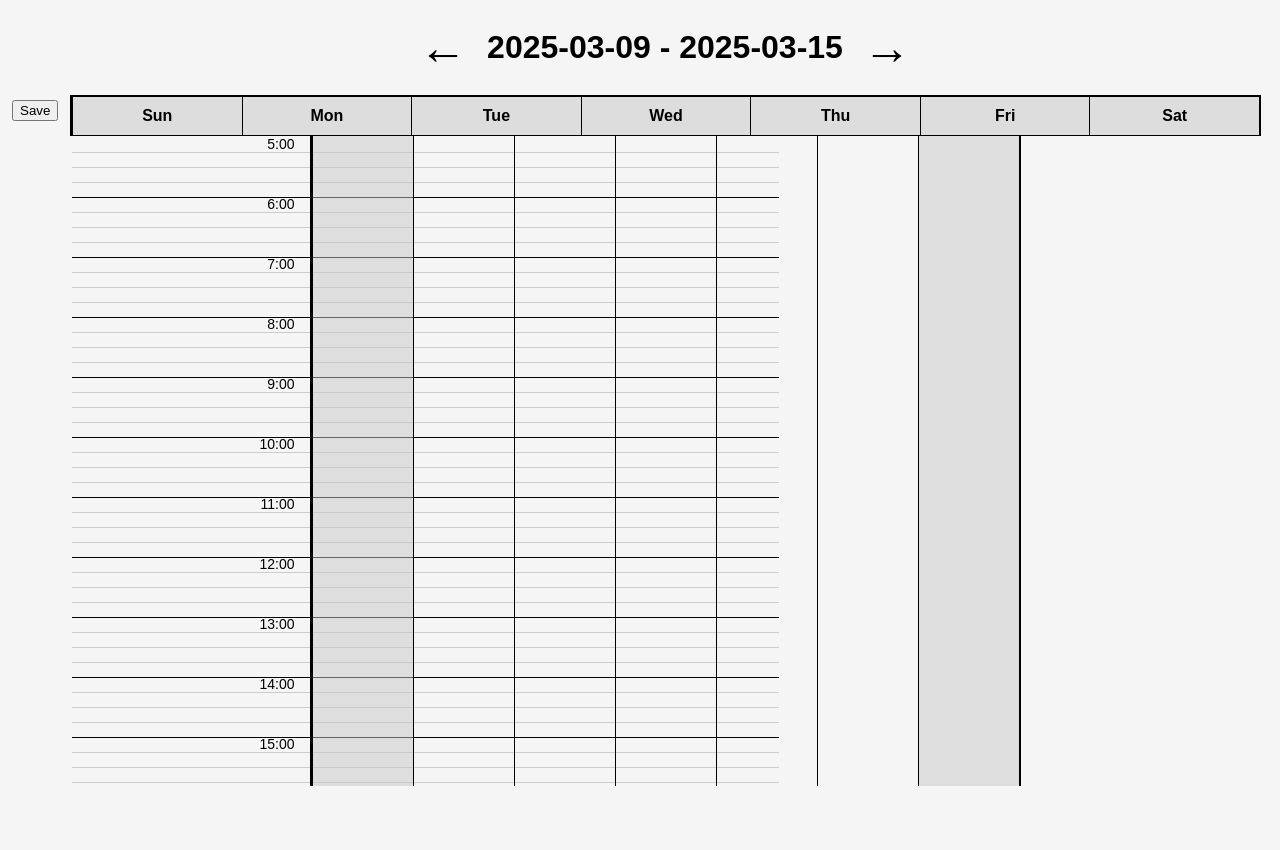
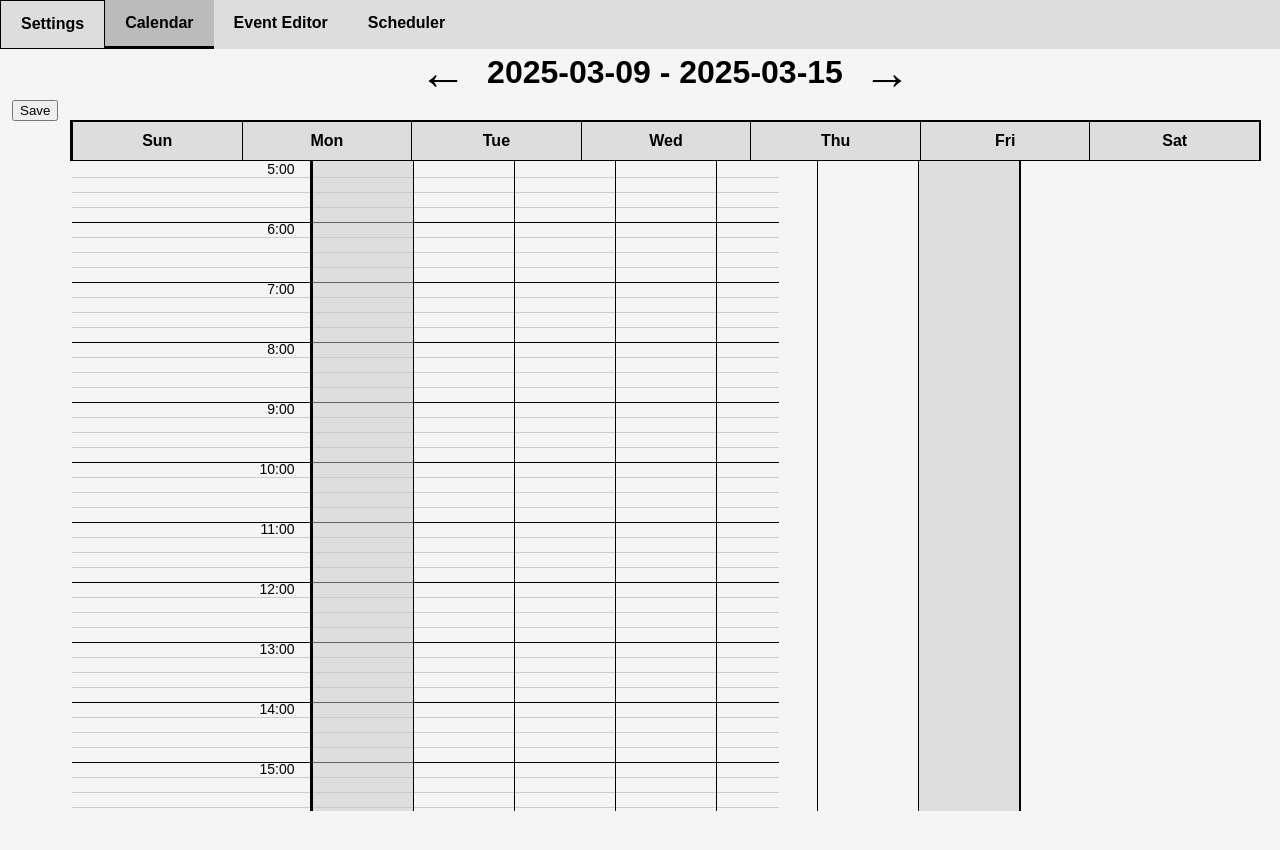
Before and after one commit to e-spinner/scheduler, a Flask app: page /week_view in a window 1280 px wide. Shown: the top 850 px of the page. Run offline with Flask 3, Linux system fonts and the light colour scheme; data comes from the database, SQL or seed files in the repository; both versions use the stored data as it was after the commit; data that the repository does not hold is empty.

Commit message:
Added Nav-bar

```diff
--- a/scheduler/server.py
+++ b/scheduler/server.py
@@ -1,7 +1,6 @@
 from flask import Flask, render_template, request, jsonify
 from flaskwebgui import FlaskUI
 
-import sqlite3
 from database import SchedulerStorage
 from model import Scheduler
 
@@ -15,6 +14,10 @@ ui = FlaskUI(server="flask", app=app, width=800, height=800);
 
 scheduler = Scheduler();
 storage = SchedulerStorage(scheduler);
+
+# ======== #
+# CALENDAR #
+# ======== #
 
 @app.route('/week_view')
 def week_view():
@@ -48,7 +51,7 @@ def week_view():
         next_day=next_week_start.day,
         next_month=next_week_start.month,
         next_year=next_week_start.year
-    )
+    );
 
 @app.route('/')
 def month_view():
@@ -89,11 +92,43 @@ def years_view():
         end_year=current_year + 5
     );
 
+# ======== #
+# SETTINGS #
+# ======== #
+
+@app.route('/settings')
+def settings():
+    return render_template('base.html');
+
+# ======== #
+# SHEDULER #
+# ======== #
+
+@app.route('/scheduler')
+def scheduler():
+    return render_template('base.html');
+
+# ============ #
+# EVENT EDITOR #
+# ============ #
+
+@app.route('/event_editor')
+def event_editor():
+    return render_template('base.html');
+
+# ================ #
+# HELPER FUNCTIONS #
+# ================ #
+
 def get_week_start(date: datetime) -> datetime:
     weekday = date.weekday();
     weekday = 0 if weekday == 6 else weekday + 1;
 
     return date - timedelta(days=weekday);
+
+# ==================== #
+# DATABASE INTEGRATION #
+# ==================== #
 
 @app.route('/save_slots', methods=['POST'])
 def save_slots():
@@ -177,6 +212,9 @@ def get_slots():
     finally:
         conn.close();
 
+# =========== #
+# DRIVER CODE #
+# =========== #
 
 if __name__ == "__main__":
     ui.run();
--- /dev/null
+++ b/scheduler/static/css/base.css
@@ -0,0 +1,36 @@
+body {
+    margin: 0;
+    font-family: Arial, sans-serif;
+}
+
+.nav-bar {
+    display: flex;
+    justify-content: flex-start;
+    background-color: #DDD;
+    overflow: hidden;
+    position: fixed;
+    top: 0;
+    width: 100%;
+    z-index: 1000;
+}
+
+.nav-bar a {
+    color: Black;
+    padding: 14px 20px;
+    text-decoration: none;
+    font-weight: bold;
+    text-align: center;
+}
+
+.nav-bar a:hover {
+    border: 1px black solid;
+}
+
+.nav-bar a.active {
+    background-color: #bbb;
+    border-bottom: 3px black solid;
+}
+
+.content {
+    margin-top: 45px; /* Prevent content from overlapping navbar */
+}
--- a/scheduler/static/css/week.css
+++ b/scheduler/static/css/week.css
@@ -105,6 +105,7 @@ h1 a:hover{
     border-top: none;
     position: relative;
     z-index: 2;
+    margin-bottom: 30px;
 }
 
 .day-column {
--- /dev/null
+++ b/scheduler/templates/base.html
@@ -0,0 +1,51 @@
+<!DOCTYPE html>
+<html>
+
+<head>
+    <meta charset="UTF-8" />
+    <meta name="viewport" content="width=device-width, initial-scale=1.0" />
+    <link rel="stylesheet" href="/static/css/base.css">
+
+    <script>
+        document.addEventListener("DOMContentLoaded", function () {
+        const links = document.querySelectorAll(".nav-bar a");
+        const currentPath = window.location.pathname;
+
+        links.forEach(link => {
+            if (link.getAttribute("href") === currentPath) {
+            link.classList.add("active");
+            } else if (
+                (currentPath === '/week_view' ||
+                currentPath === '/year_view' ||
+                currentPath === '/years_view' ) &&
+                link.getAttribute("href") === '/'
+             ) {
+                link.classList.add("active");
+             }
+        });
+
+        document.addEventListener("contextmenu", function (e) {
+            e.preventDefault();
+        });
+        });
+    </script>
+</head>
+
+<body>
+
+    <!-- NAV-BAR -->
+
+    <div class="nav-bar">
+        <a href="/settings">Settings</a>
+        <a href="/">Calendar</a>
+        <a href="/event_editor">Event Editor</a>
+        <a href="/scheduler">Scheduler</a>
+    </div>
+
+    <div class="content">
+        {% block content %}
+        {% endblock %}
+    </div>
+</body>
+
+</html>
--- a/scheduler/templates/week_view.html
+++ b/scheduler/templates/week_view.html
@@ -1,17 +1,7 @@
-<!DOCTYPE html>
-<html lang="en">
-<head>
-    <meta charset="UTF-8">
-    <meta name="viewport" content="width=device-width, initial-scale=1.0">
+{% extends 'base.html' %}
+
+{% block content %}
 <link rel="stylesheet" href="/static/css/week.css">
-    <script>
-        const startHour = {{ start_hour }};
-        const year = {{ year }};
-        const month = {{ month }};
-        const day = {{ day }};
-    </script>
-</head>
-<body>
 <h1>
     <a href="/week_view?year={{ prev_year }}&month={{ prev_month }}&day={{ prev_day }}">←</a>
     <a class="label" href="/?year={{ year }}&month={{ month }}">{{ week_days[0].date() }} - {{ week_days[6].date() }}</a>
@@ -44,18 +34,22 @@
         {% endfor %}
     </div>
     <div class="week-container">
-
-            <div class="day-column weekend" data-day="{{ week_days[0].day }}" data-month="{{ week_days[0].month }}" data-year="{{ week_days[0].year }}"></div>
-            <div class="day-column" data-day="{{ week_days[1].day }}" data-month="{{ week_days[1].month }}" data-year="{{ week_days[1].year }}"></div>
-            <div class="day-column" data-day="{{ week_days[2].day }}" data-month="{{ week_days[2].month }}" data-year="{{ week_days[2].year }}"></div>
-            <div class="day-column" data-day="{{ week_days[3].day }}" data-month="{{ week_days[3].month }}" data-year="{{ week_days[3].year }}"></div>
-            <div class="day-column" data-day="{{ week_days[4].day }}" data-month="{{ week_days[4].month }}" data-year="{{ week_days[4].year }}"></div>
-            <div class="day-column" data-day="{{ week_days[5].day }}" data-month="{{ week_days[5].month }}" data-year="{{ week_days[5].year }}"></div>
-            <div class="day-column weekend" data-day="{{ week_days[6].day }}" data-month="{{ week_days[6].month }}" data-year="{{ week_days[6].year }}"></div>
+        {% for i in range(7) %}
+            <div class="day-column {% if i == 0 or i == 6 %} weekend {% endif %}"
+                data-day="{{ week_days[i].day }}"
+                data-month="{{ week_days[i].month }}"
+                data-year="{{ week_days[i].year }}">
+            </div>
+        {% endfor %}
     </div>
 </div>
 
 <button id="save">Save</button>
+<script>
+    const startHour = {{ start_hour }};
+    const year = {{ year }};
+    const month = {{ month }};
+    const day = {{ day }};
+</script>
 <script src="/static/js/week.js"></script>
-</body>
-</html>
+{% endblock %}
```
Also changed, not shown: scheduler/static/js/week.js (+8 -1 lines), scheduler/templates/month_view.html (+4 -14 lines), scheduler/templates/year_view.html (+4 -15 lines), scheduler/templates/years_view.html (+4 -13 lines), database.db. Lines whose indentation alone changed are shown as unchanged.
